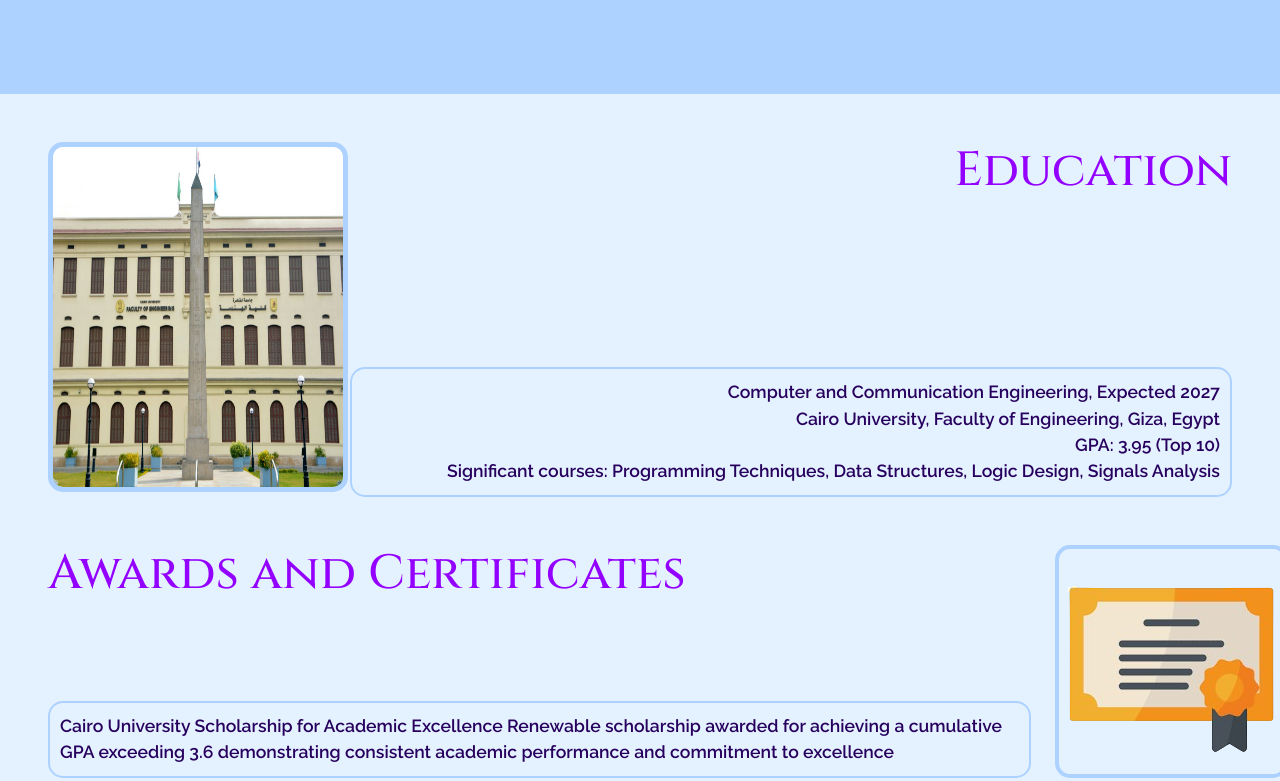
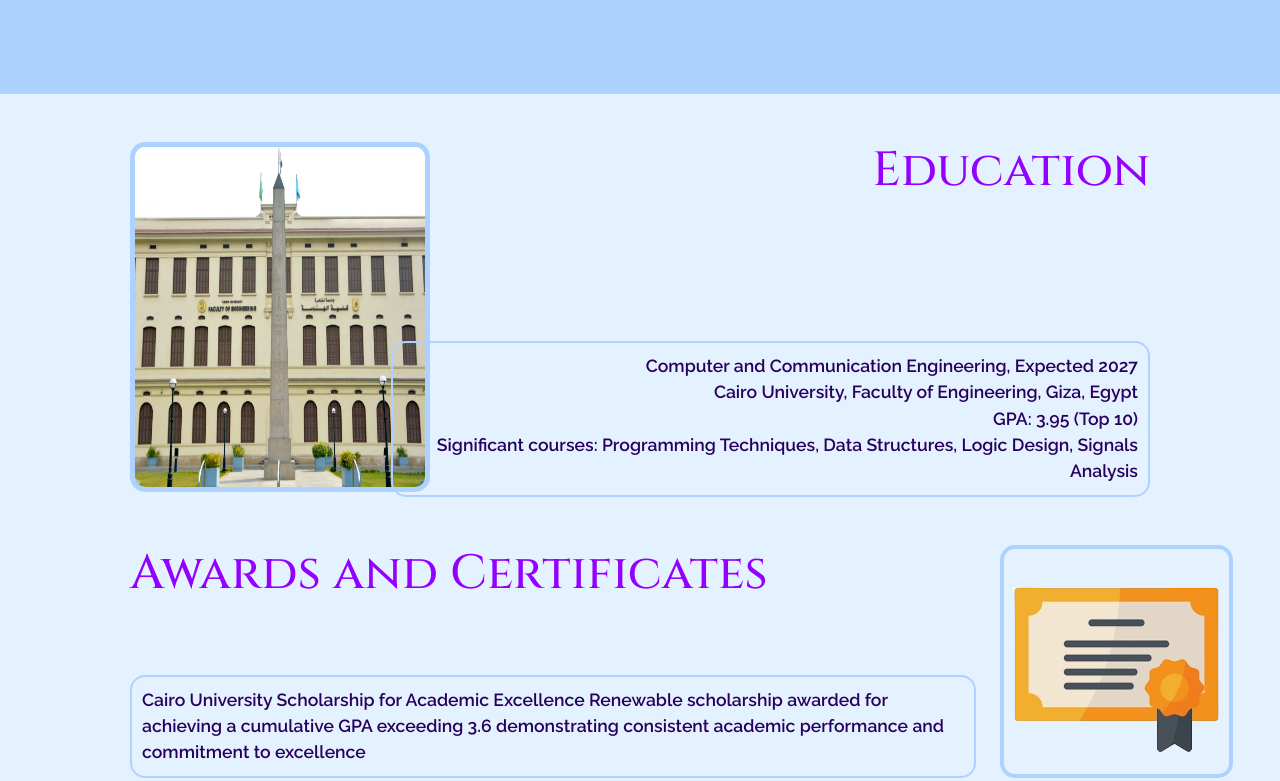
Before and after one commit to YaraSenousy/Portfolio-Website, a plain HTML site: page index.html in a window 1280 px wide. Shown: the part 850-1631 px from the top of the page. Drawn offline with nearby package versions, Linux system fonts and the light colour scheme.

Commit message:
Update index.html

```diff
--- a/index.html
+++ b/index.html
@@ -57,7 +57,7 @@
 
       <!-- Education & Certificates -->
       <section class="edu_cer">
-        <div class="pt-5">
+        <div class="pt-5 container">
           <div class="edu row px-5">
             <div class="col-lg-3 col">
               <img width= "300px" src="./Images/uni.jpg" alt="Cairo University Faculty of Engineering"/>
```
